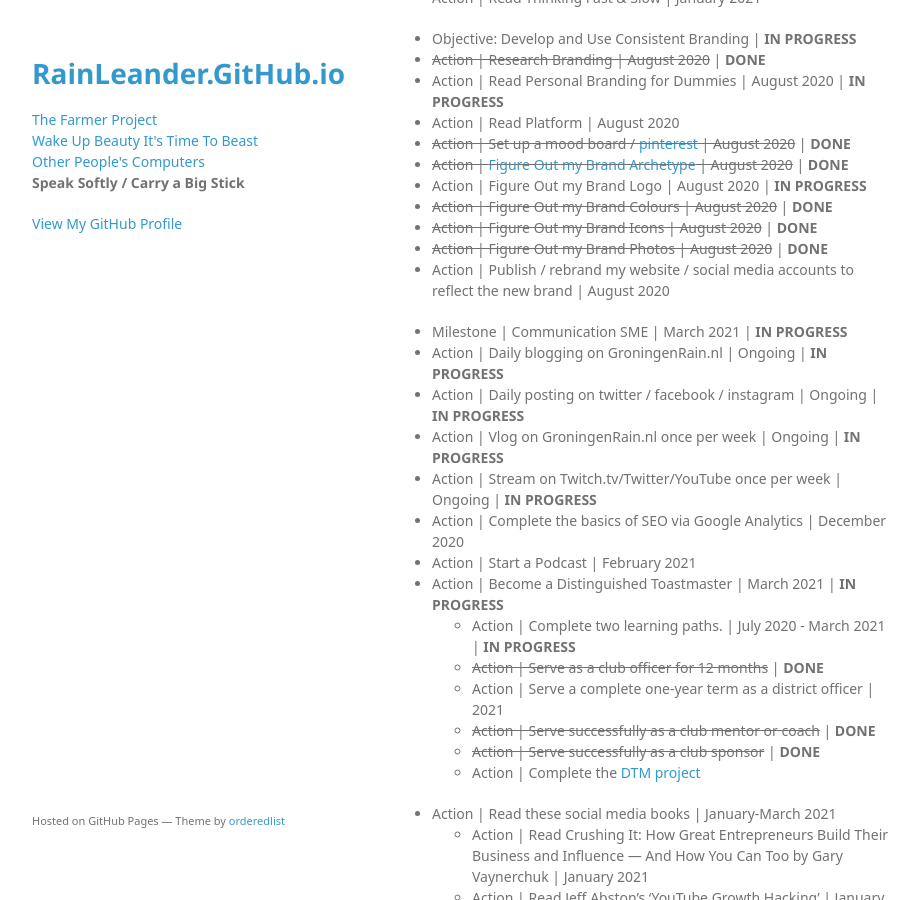
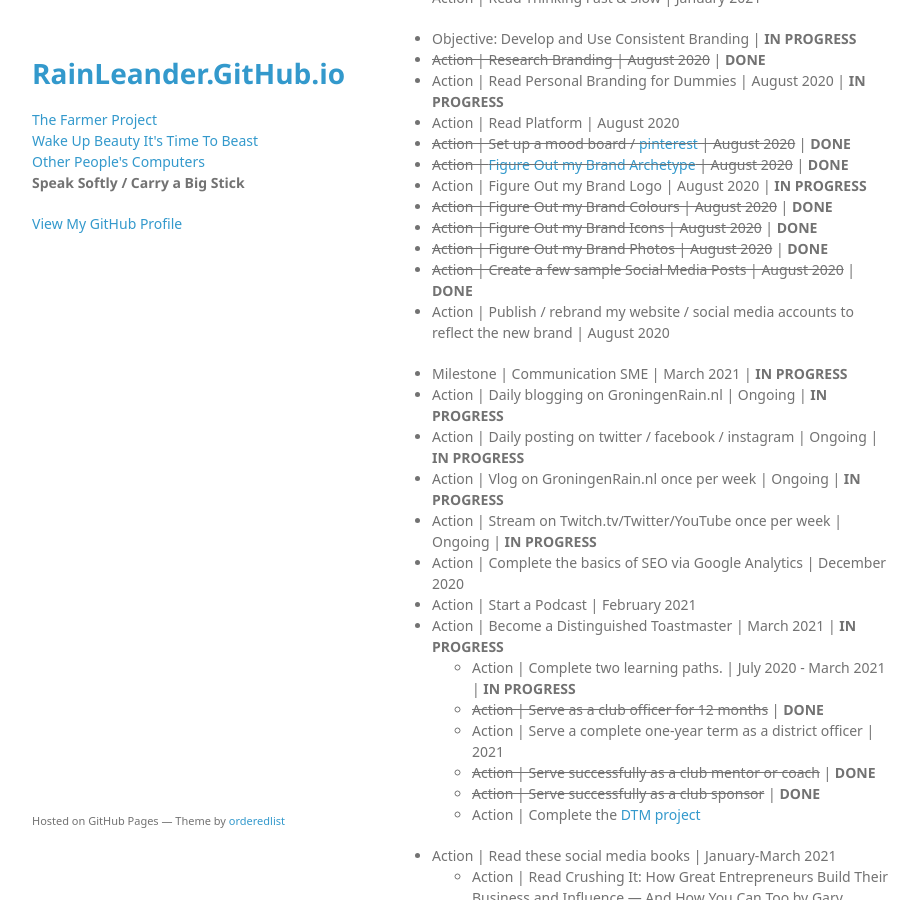
Before and after one commit to rainleander/rainleander.github.io, a Jekyll site: the page speak-softly.html, which Jekyll copies as it is, in a window 1280 px wide and 900 px high, scrolled down 486 px. Shown: the whole window, without its empty margins (178-1095 px from the left). Built offline with Jekyll 4.4.1, drawn with Linux system fonts in a browser that asks for light colours; some web fonts are replaced.

Commit message:
Update speak-softly.html

```diff
--- a/speak-softly.html
+++ b/speak-softly.html
@@ -49,6 +49,7 @@
           <li><del>Action | Figure Out my Brand Colours | August 2020</del> | <b>DONE</b></li>
           <li><del>Action | Figure Out my Brand Icons | August 2020</del> | <b>DONE</b></li>
           <li><del>Action | Figure Out my Brand Photos | August 2020</del> | <b>DONE</b></li>
+          <li><del>Action | Create a few sample Social Media Posts | August 2020</del> | <b>DONE</b></li>
           <li>Action | Publish / rebrand my website / social media accounts to reflect the new brand | August 2020</li></ul>
 
         <ul><li>Milestone | Communication SME | March 2021 | <b>IN PROGRESS</b></li>
```
